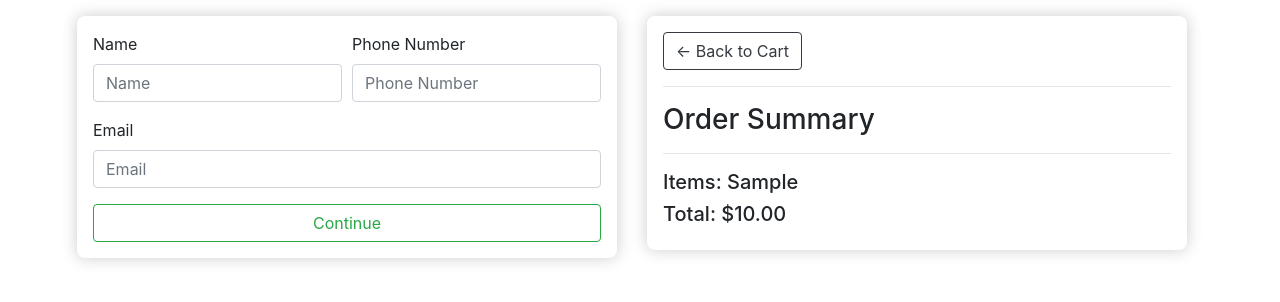
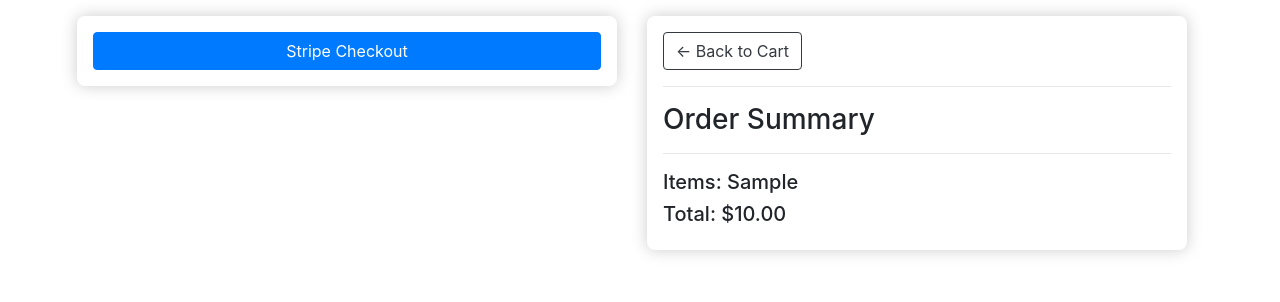
Before and after one commit to linjohnjohn/dynamic_menu, a Django app: template orders/templates/orders/checkout.html in a window 1280 px wide. Shown: the part 64-366 px from the top of the page. Run offline with Django 3.2, Linux system fonts and the light colour scheme; the template is opened without the code that fills it: most values are stand-ins (such as "Sample title", 1, 10 or a date in 2020); parts of the project's set-up code (start-up, migrations or seed data) failed here and were passed over; some libraries are stand-ins or nearby versions.

Commit message:
fix login imports; remove internal checkout form

```diff
--- a/customer/views.py
+++ b/customer/views.py
@@ -1,6 +1,9 @@
-from django.shortcuts import render
+from django.shortcuts import render, redirect
+from django.contrib import messages
+from django.contrib.auth import authenticate, login as django_login, logout as django_logout, logout
 
 from .forms import CreateUserForm
+from orders.views import cart_details
 
 # Create your views here.
 def login(request):
--- a/orders/templates/orders/checkout.html
+++ b/orders/templates/orders/checkout.html
@@ -9,36 +9,9 @@
 <div class="container">
     <div class="row">
         <div class="col-lg-6">
-            <div id="form-wrapper" class="box-element">
-                <form id="form">
-                    {% csrf_token %}
-                    <div id="user-info" class="form-row mb-3">
-                        <div class="col">
-                            <label>Name</label>
-                            <input type="text" class="form-control" placeholder="Name" name="name">
-                        </div>
-                        <div class="col">
-                            <label>Phone Number</label>
-                            <input type="text" class="form-control" placeholder="Phone Number" name="phone">
-                        </div>
-                    </div>
-                    <div id="user-info" class="form-row mb-3">
-                        <div class="col">
-                            <label>Email</label>
-                            <input type="text" class="form-control" placeholder="Email" name="email">
-                        </div>
-                    </div>
-
-                    <input id="form-continue" type="submit" value="Continue"
-                        class="btn btn-outline-success btn-block" />
-                </form>
-            </div>
-
-            <div class="box-element" hidden id="payment-info">
-                <!-- <small>Paypal Options</small> -->
+            <div class="box-element" id="payment-info">
                 <button id="checkout-button" class="btn btn-primary btn-block">Stripe Checkout</button>
             </div>
-
         </div>
         <div class="col-lg-6">
             <div class="box-element">
@@ -46,16 +19,6 @@
                 <hr>
                 <h3>Order Summary</h3>
                 <hr>
-                <!-- {% for item in items %}
-            <div class="cart-row">
-                <div style="flex:2"><img src="{{ item.product.imageURL }}" alt=""></div>
-                <div style="flex:2">{{ item.product.name }}</div>
-                <div style="flex:1">${{ item.product.price }}</div>
-                <div style="flex:1">{{ item.quantity }}</div>
-                <div style="flex:1">{{ item.get_total }}</div>
-            </div>
-            {% endfor %} -->
-
                 <h5>Items: {{ order.get_num_items }}</h5>
                 <h5>Total: ${{ order.get_cart_total|floatformat:2 }}</h5>
             </div>
@@ -84,24 +47,6 @@
 </script>
 
 <script type="text/javascript">
-    if (isLoggedIn) {
-        document.querySelector('#user-info').remove();
-    }
-
-    if (isLoggedIn) {
-        document.querySelector('#form-wrapper').remove();
-        document.querySelector('#payment-info').hidden = false;
-    } else {
-        const form = document.querySelector('#form');
-        csrftoken = form.querySelectorAll("input")[0].value;
-
-        form.addEventListener('submit', function (event) {
-            event.preventDefault();
-            document.querySelector('#form-continue').hidden = true;
-            document.querySelector('#payment-info').hidden = false;
-        });
-    }
-
     function processCheckout() {
         const userFormData = {
             name: null,
--- a/orders/views.py
+++ b/orders/views.py
@@ -1,7 +1,5 @@
-from django.shortcuts import render, reverse, redirect
+from django.shortcuts import render
 from django.http import JsonResponse, HttpResponse
-from django.contrib import messages
-from django.contrib.auth import authenticate, login as django_login, logout as django_logout, logout
 from django.contrib.sessions.models import Session
 
 import stripe
```
Also changed, not shown: todo.md (+4 -2 lines), db.sqlite3.
